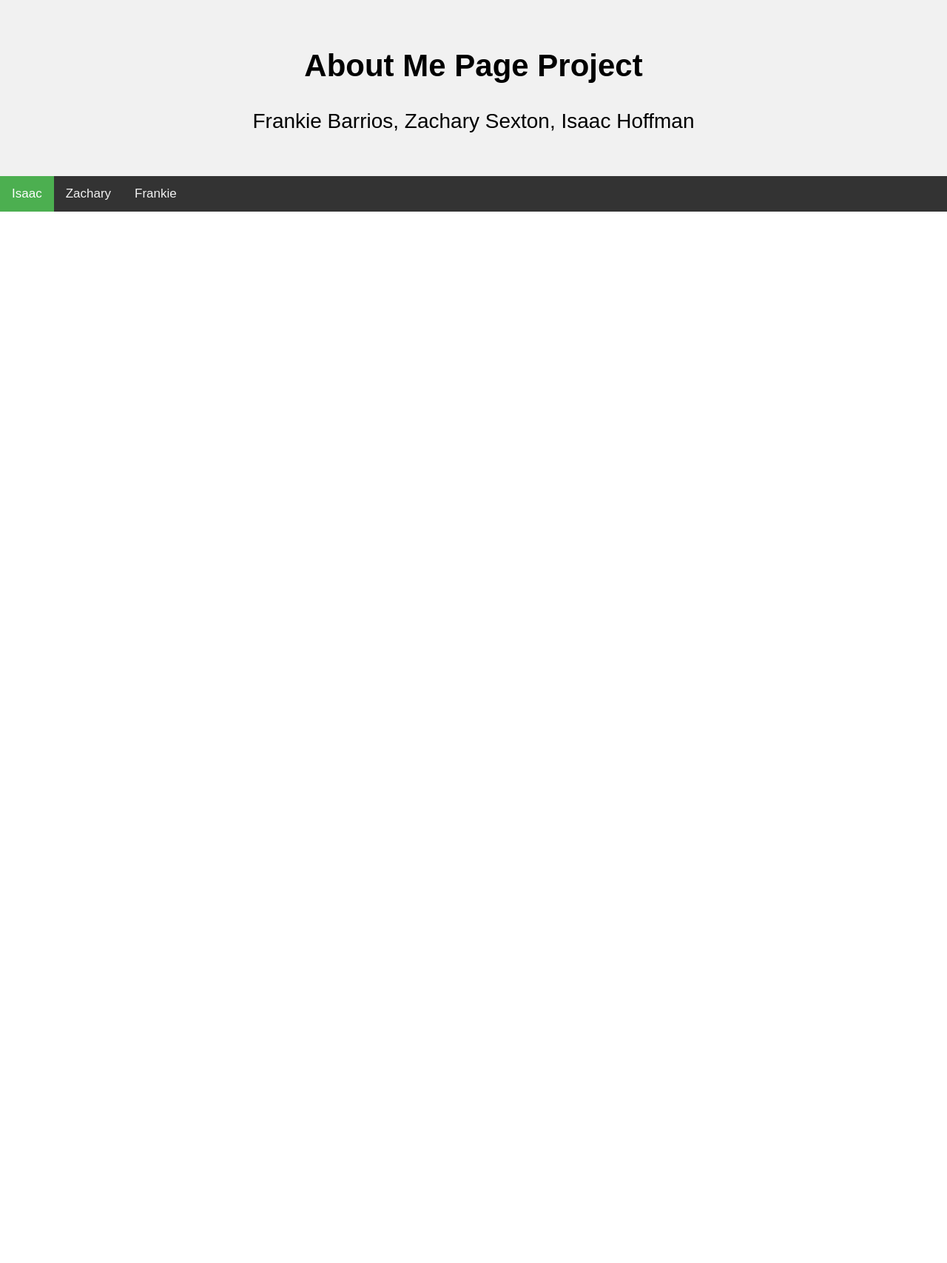
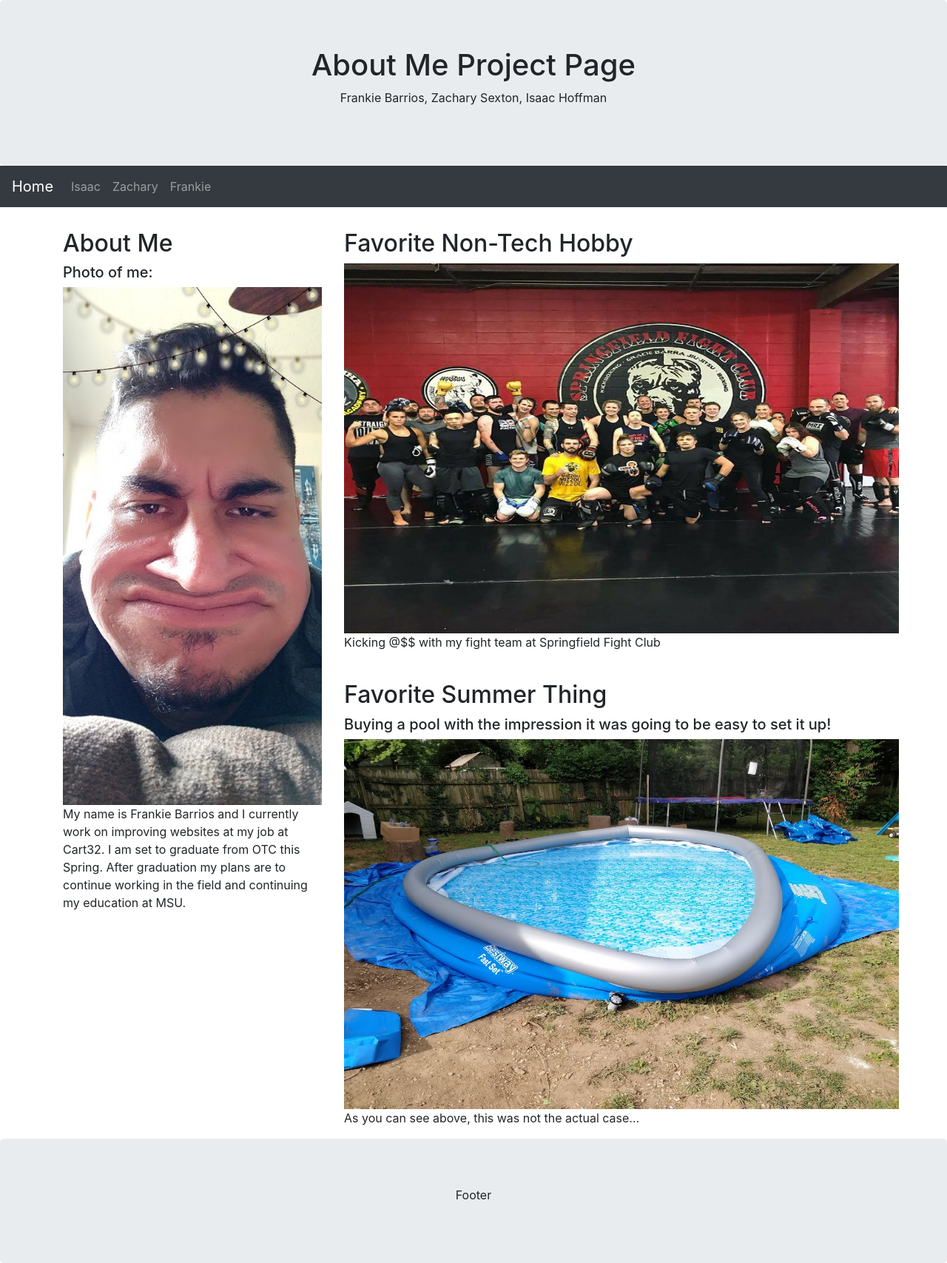
Before and after one commit to KillaGorillaFb/AboutMeWebDevII, a plain HTML site: page AboutMe.html in a window 1280 px wide. Shown: the whole page at 74% size. Before the commit the page ends 800 px from the top, so only its background shows below. Drawn offline with nearby package versions, Linux system fonts and the light colour scheme.

Commit message:
Adding Redesigned "About Me' Page

```diff
--- a/AboutMe.html
+++ b/AboutMe.html
@@ -1,25 +1,80 @@
 <!DOCTYPE html>
 <html lang="en">
+
 <head>
-    <meta charset="UTF-8">
-    <meta name="viewport" content="width=device-width, initial-scale=1.0">
-    <meta http-equiv="X-UA-Compatible" content="ie=edge">
-    <link rel="stylesheet" type="text/css" media="screen" href="styles.css">
     <title>Frankie</title>
+    <meta charset="utf-8">
+    <meta name="viewport" content="width=device-width, initial-scale=1">
+    <link rel="stylesheet" href="https://maxcdn.bootstrapcdn.com/bootstrap/4.1.3/css/bootstrap.min.css">
+    <script src="https://ajax.googleapis.com/ajax/libs/jquery/3.3.1/jquery.min.js"></script>
+    <script src="https://cdnjs.cloudflare.com/ajax/libs/popper.js/1.14.3/umd/popper.min.js"></script>
+    <script src="https://maxcdn.bootstrapcdn.com/bootstrap/4.1.3/js/bootstrap.min.js"></script>
+    <style>
+        .fakeimg {
+            height: 200px;
+            background: #aaa;
+        }
+    </style>
 </head>
+
 <body>
-        <div class="header">
-            <h2>About Me Page Project</h2>
-            <p>Frankie Barrios, Zachary Sexton, Isaac Hoffman</p>
+
+    <div class="jumbotron text-center" style="margin-bottom:0">
+        <h1>About Me Project Page</h1>
+        <p>Frankie Barrios, Zachary Sexton, Isaac Hoffman</p>
+    </div>
+
+    <nav class="navbar navbar-expand-sm bg-dark navbar-dark">
+        <a class="navbar-brand" href="index.html">Home</a>
+        <button class="navbar-toggler" type="button" data-toggle="collapse" data-target="#collapsibleNavbar">
+            <span class="navbar-toggler-icon"></span>
+        </button>
+        <div class="collapse navbar-collapse" id="collapsibleNavbar">
+            <ul class="navbar-nav">
+                <li class="nav-item">
+                    <a class="nav-link" href="#">Isaac</a>
+                </li>
+                <li class="nav-item">
+                    <a class="nav-link" href="#">Zachary</a>
+                </li>
+                <li class="nav-item">
+                    <a class="nav-link" href="AboutMe.html">Frankie</a>
+                </li>
+            </ul>
         </div>
+    </nav>
+    <!--Left "Pane"/ Aside Starts Here-->
+    <div class="container" style="margin-top:30px">
+        <div class="row">
+            <div class="col-sm-4">
+                <h2>About Me</h2>
+                <h5>Photo of me:</h5>
+                <img src="me.jpg" alt="Me" style="width:350px;height:700px;">
+                <p>My name is Frankie Barrios and I currently work on improving websites at my job at Cart32. I am set to
+                    graduate from OTC this Spring. After graduation my plans are to continue working in the field and continuing
+                    my education at MSU.</p>
+                <hr class="d-sm-none">
+            </div>
+            <!--Left Ends Here-->
 
-        <!--Link About Me Pages-->
-        <div id="navbar">
-            <a class="active" href="">Isaac</a>
-            <a href="">Zachary</a>
-            <a href="">Frankie</a>
+            <!--Right Side Starts Here-->
+            <div class="col-sm-8">
+                <h2>Favorite Non-Tech Hobby</h2>
+                <img src="fight.jpg" alt="Fight" style="width:750px;height:500px;">
+                <p>Kicking @$$ with my fight team at Springfield Fight Club</p>
+                <br>
+                <h2>Favorite Summer Thing</h2>
+                <h5>Buying a pool with the impression it was going to be easy to set it up!</h5>
+                <img src="pool.jpg" alt="Pool" style="width:750px;height:500px;">
+                <p>As you can see above, this was not the actual case...</p>
+            </div>
         </div>
+    </div>
 
+    <div class="jumbotron text-center" style="margin-bottom:0">
+        <p>Footer</p>
+    </div>
 
 </body>
+
 </html>
--- a/styles.css
+++ b/styles.css
@@ -6,13 +6,13 @@ Purpose:    Style Sheet For About Me Project
 
 body {
   margin: 0;
-  font-size: 28px;
+  font-size: 28px;/*Font Attributer Requirement*/
 }
 
 .header {
   background-color: #f1f1f1;
   padding: 30px;
-  text-align: center;
+  text-align: center;/*Text-Align Requirement*/
 }
 
 #navbar {
@@ -21,11 +21,11 @@ body {
 }
 
 #navbar a {
-  float: left;
+  float: left; /*Float Requirement*/
   display: block;
   color: #f2f2f2;
   text-align: center;
-  padding: 14px 16px;
+  padding: 14px 16px;/*Property/ Padding Requirement*/
   text-decoration: none;
   font-size: 17px;
 }
@@ -45,7 +45,7 @@ body {
 }
 
 .sticky {
-  position: fixed;
+  position: fixed;/*Position Requirement*/
   top: 0;
   width: 100%;
 }
@@ -58,16 +58,16 @@ body {
 
 body, html {
   height: 100%;
-  font-family: Arial, Helvetica, sans-serif;
+  font-family: Arial, Helvetica, sans-serif;/*Font Family Requirement*/
 }
 
 * {
-  box-sizing: border-box;
+  box-sizing: border-box;/*Border Property Requirement*/
 }
 
 .bg-img {
   /* The image used */
-  background-image: url("background.jpg");
+  background-image: url("background.jpg");/*Background Image Requirement*/
   min-height: 380px;
   /* Center and scale the image nicely */
   background-position: center;
@@ -84,7 +84,7 @@ body, html {
   margin: 20px;
   max-width: 300px;
   padding: 16px;
-  background-color: white;
+  background-color: white;/*Background Color Requirement*/
 }
 
 /* Full-width input fields */
@@ -106,7 +106,7 @@ input[type=text]:focus, input[type=password]:focus {
 
 .btn {
   background-color: #4CAF50;
-  color: white;
+  color: white;/*Text Color Requirement*/
   padding: 16px 20px;
   border: none;
   cursor: pointer;
```
Also changed, not shown: index.html (+5 -3 lines), family.jpg (added), fight.jpg (added), me.jpg (added), pool.jpg (added), work.jpg (added).
